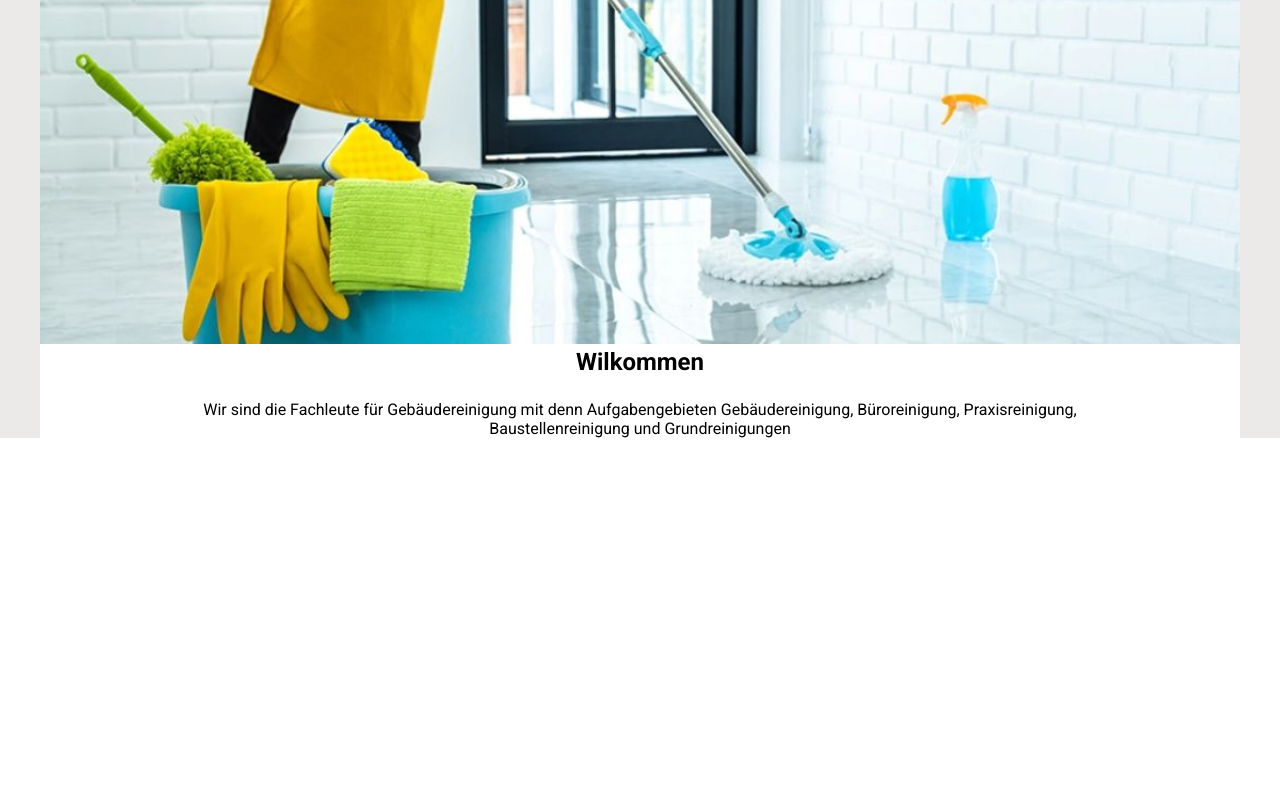
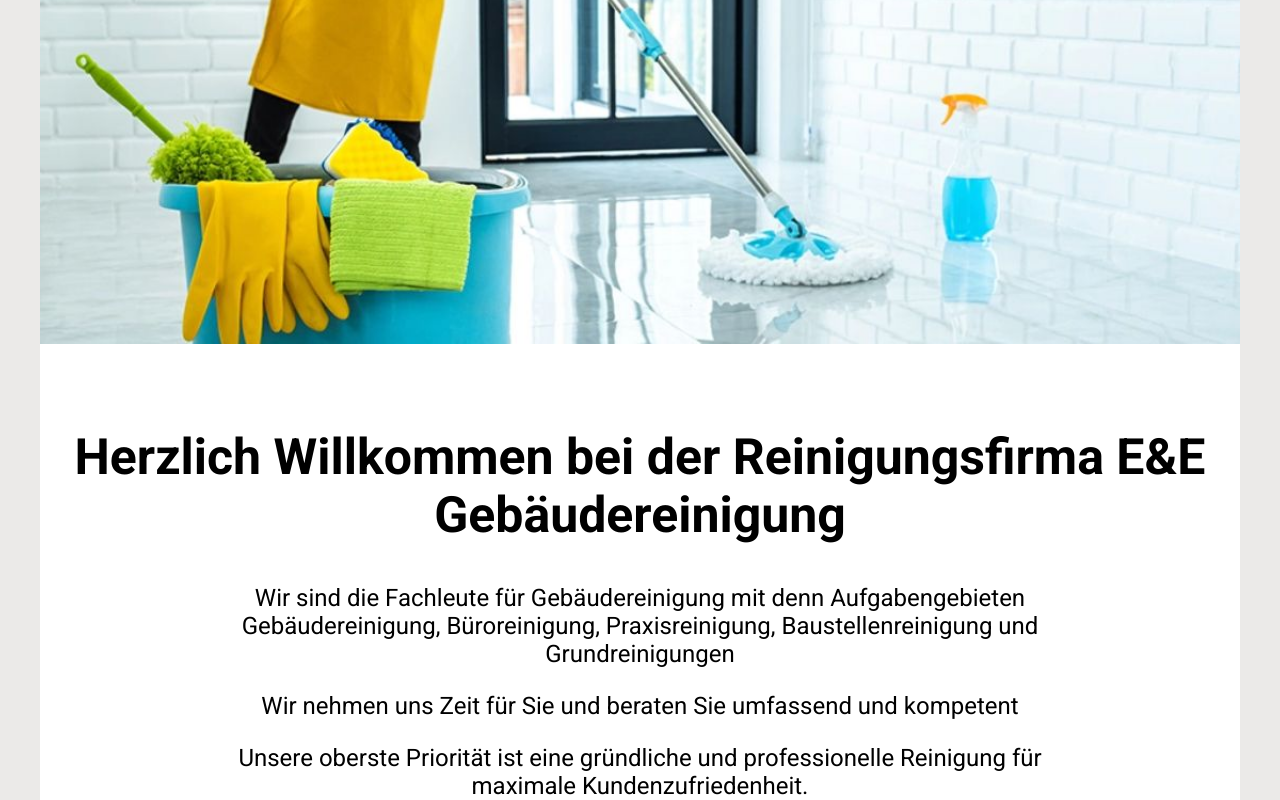
Before and after one commit to Sanes05/eundeReact, a React (Vite) app: page / in a window 1280 px wide. Shown: the part 447-1247 px from the top of the page. Before the commit the page ends 885 px from the top, so only its background shows below. Built offline with nearby package versions, Linux system fonts and the light colour scheme.

Commit message:
Textcomponment erstmal fertig

```diff
--- a/src/components/Textcomponent/textcomponent.css
+++ b/src/components/Textcomponent/textcomponent.css
@@ -7,9 +7,19 @@
 }
 
 .textcomponent-text-div {
+	margin-top: 16px;
+	display: flex;
 	width: 880px;
+	gap: 24px;
+	flex-direction: column;
 }
 
 .textcomponent-p {
 	text-align: center;
+	font-size: 24px;
 }
+
+.textcomponent-headline {
+	text-align: center;
+	font-size: 50px;
+}
--- a/src/pages/Startseite.jsx
+++ b/src/pages/Startseite.jsx
@@ -3,13 +3,21 @@ import Textcomponent from "../components/Textcomponent/Textcomponent";
 import "./startseite.css";
 
 export default function Startseite() {
-	const textArray = ["Wir sind die Fachleute für Gebäudereinigung mit denn Aufgabengebieten Gebäudereinigung, Büroreinigung, Praxisreinigung, Baustellenreinigung und Grundreinigungen"];
+	const headline = "Herzlich Willkommen bei der Reinigungsfirma E&E Gebäudereinigung";
+	const textArray = [
+		"Wir sind die Fachleute für Gebäudereinigung mit denn Aufgabengebieten Gebäudereinigung, Büroreinigung, Praxisreinigung, Baustellenreinigung und Grundreinigungen",
+		"Wir nehmen uns Zeit für Sie und beraten Sie umfassend und kompetent ",
+		"Unsere oberste Priorität ist eine gründliche und professionelle Reinigung für maximale Kundenzufriedenheit."
+	];
+
 	return (
 		<div className="max-width-rapper-center">
 			<div className="max-width-rapper">
 				<section className="home-section-one">
 					<img src={Image} alt="Image" className="home-image-one" />
-					<Textcomponent headline="Wilkommen" text={textArray} />
+					<div className="textcoomponent-div">
+						<Textcomponent headline={headline} text={textArray} />
+					</div>
 				</section>
 			</div>
 		</div>
--- a/src/pages/startseite.css
+++ b/src/pages/startseite.css
@@ -5,3 +5,7 @@
 .home-section-one {
 	background-color: white;
 }
+
+.textcoomponent-div {
+	margin-top: 80px;
+}
```
